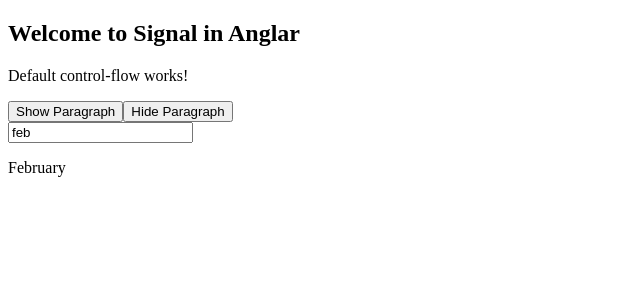
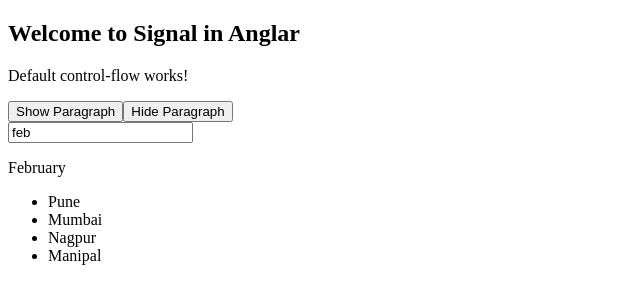
Before and after one commit to sumitbasu116/angular20Tutorial, an Angular app: page / in a window 1280 px wide. Shown: the top 304 px of the page, without its empty margins (0-640 px from the left). Built offline with nearby package versions, Linux system fonts and the light colour scheme.

Commit message:
Control Flow Statement part7-for loop

```diff
--- a/src/app/components/control-flow/control-flow.html
+++ b/src/app/components/control-flow/control-flow.html
@@ -18,3 +18,11 @@
     }
 
 </div>
+
+<div>
+    <ul>
+    @for(item of cityList; track $index){
+        <li>{{item}}</li>
+    }
+    </ul>
+</div>
--- a/src/app/components/control-flow/control-flow.ts
+++ b/src/app/components/control-flow/control-flow.ts
@@ -13,6 +13,8 @@ export class ControlFlow {
 
   name: string = 'feb';
 
+  cityList: string[] = ["Pune","Mumbai","Nagpur","Manipal"];
+
   showP() {
     this.isVisiblePara = true
   }
```
